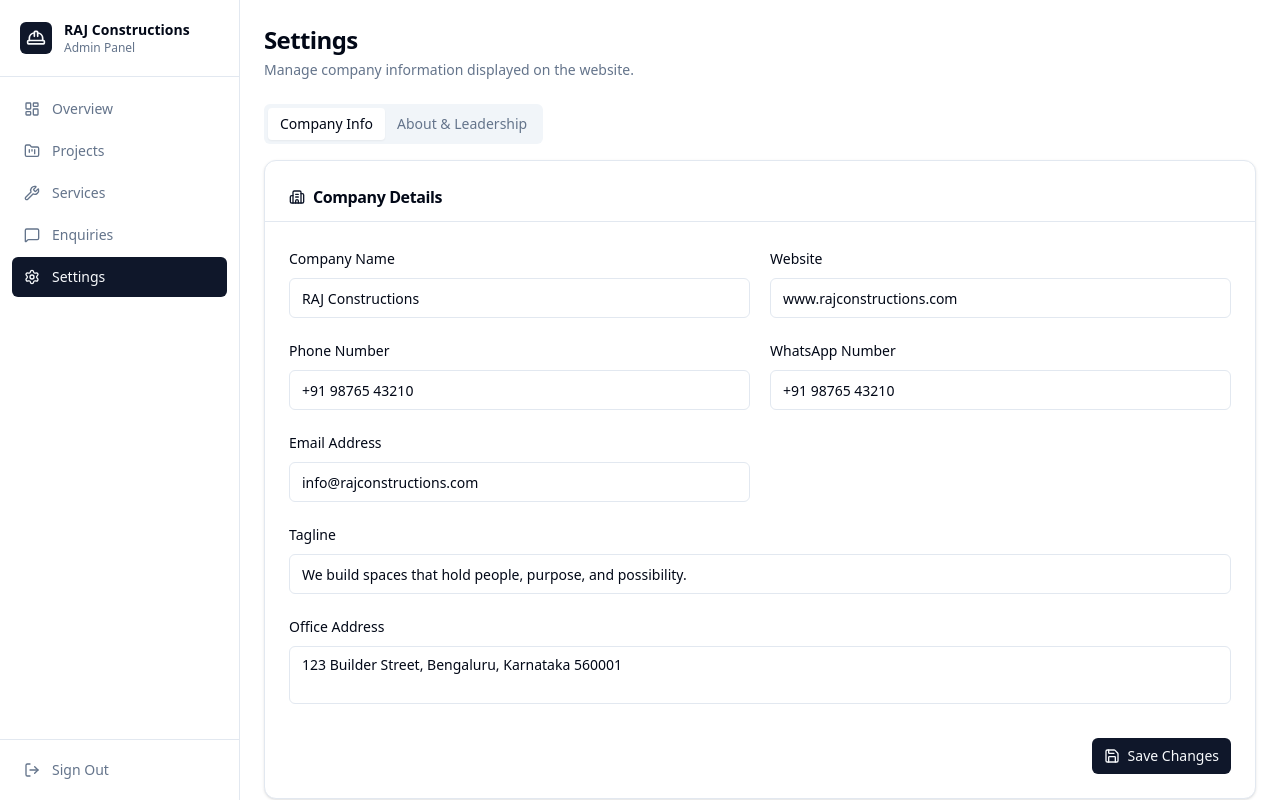
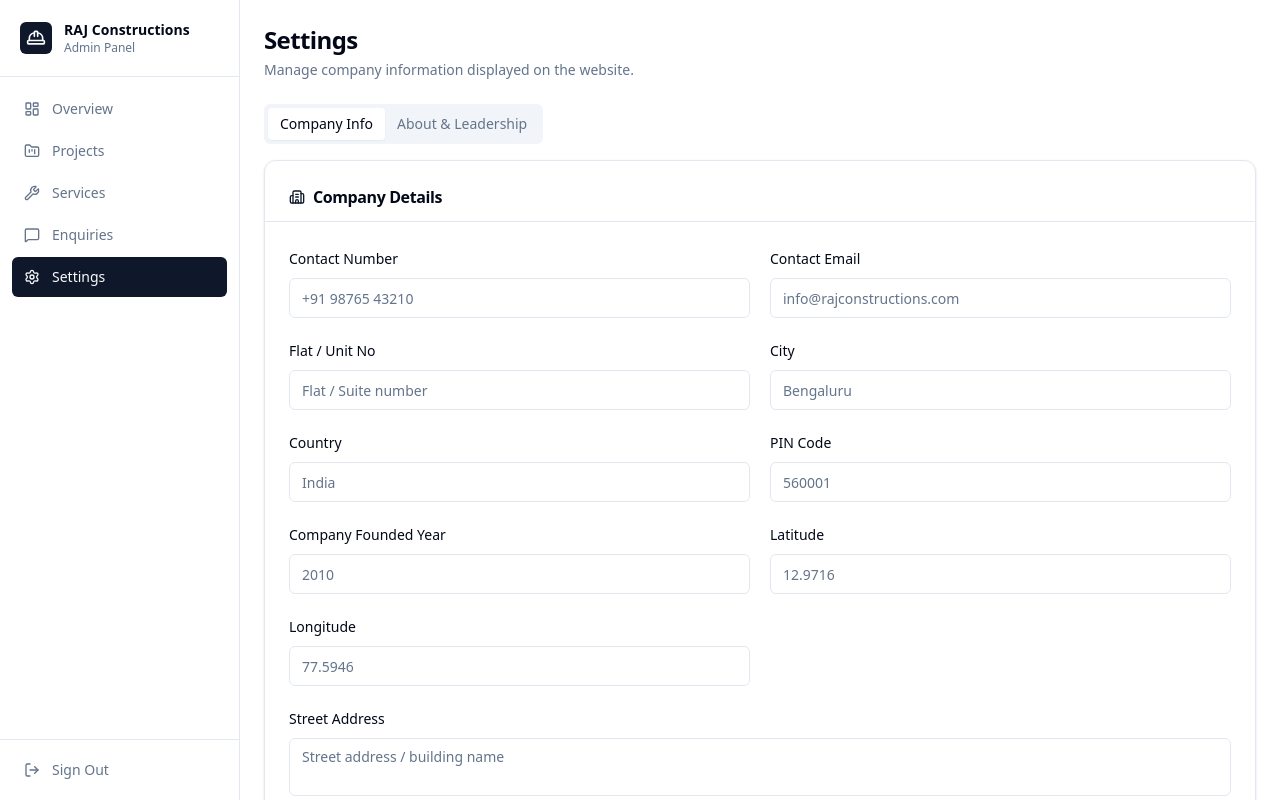
Before and after one commit to shyam-ga04/rajc_marketing_site, a React (Vite) app: page /admin/dashboard/settings in a window 1280 px wide. Built offline with nearby package versions, Linux system fonts and the light colour scheme; no server answers; sample sign-in values are in the browser's storage.

Commit message:
feat: The API has been integrated for company details

```diff
--- a/src/lib/api/admin/index.ts
+++ b/src/lib/api/admin/index.ts
@@ -22,7 +22,7 @@ export const createCompanyDetails = async (payload: any) => {
 export const updateCompanyDetails = async (payload: any, id: number) => {
   try {
     const response = await axios.patch(
-      `${apiEndPoint}/admin/company/${id}`,
+      `${apiEndPoint}/admin/company/update/${id}`,
       payload,
       {},
     )
--- a/src/screens/admin/AdminProjects.tsx
+++ b/src/screens/admin/AdminProjects.tsx
@@ -191,6 +191,7 @@ function AdminProjects() {
             </DialogHeader>
             <Separator />
             <ProjectForm
+              key={editingProject?.id ?? 'new'}
               project={editingProject}
               onSave={handleSave}
               onCancel={() => setDialogOpen(false)}
--- a/src/screens/admin/AdminServices.tsx
+++ b/src/screens/admin/AdminServices.tsx
@@ -174,6 +174,7 @@ function AdminServices() {
             </DialogHeader>
             <Separator />
             <ServiceForm
+              key={editingService?.id ?? 'new'}
               service={editingService}
               onSave={handleSave}
               onCancel={() => setDialogOpen(false)}
--- a/src/screens/admin/AdminSettings.tsx
+++ b/src/screens/admin/AdminSettings.tsx
@@ -7,8 +7,11 @@ import FormField, {
   formControlClassName,
   textAreaControlClassName,
 } from "@/lib/components/form/FormField"
-import { getCompanyDetails, updateCompanyDetails } from "@/lib/api/admin"
-import { DEFAULT_FOOTER_DATA, DEFAULT_ABOUT_DETAIL_DATA } from "@/lib/constants"
+import {
+  getCompanyDetails,
+  createCompanyDetails,
+  updateCompanyDetails,
+} from "@/lib/api/admin"
 import { Save, Building2, BookOpen } from "lucide-react"
 import AdminLayout from "./AdminLayout"
 
@@ -46,53 +49,51 @@ function SaveBar({ isSaving, saveMessage }: SaveBarProps) {
 function AdminSettings() {
   const [isSaving, setIsSaving] = useState(false)
   const [saveMessage, setSaveMessage] = useState("")
+  const [recordExists, setRecordExists] = useState(false)
 
   // Company Info tab
-  const [companyName, setCompanyName] = useState(
-    DEFAULT_FOOTER_DATA.companyName,
-  )
-  const [tagline, setTagline] = useState(
-    "We build spaces that hold people, purpose, and possibility.",
-  )
-  const [address, setAddress] = useState(DEFAULT_FOOTER_DATA.address)
-  const [phone, setPhone] = useState(DEFAULT_FOOTER_DATA.phone)
-  const [whatsapp, setWhatsapp] = useState(DEFAULT_FOOTER_DATA.phone)
-  const [email, setEmail] = useState(DEFAULT_FOOTER_DATA.email)
-  const [website, setWebsite] = useState("www.rajconstructions.com")
+  const [contactNumber, setContactNumber] = useState("")
+  const [contactEmail, setContactEmail] = useState("")
+  const [flatNo, setFlatNo] = useState("")
+  const [address, setAddress] = useState("")
+  const [city, setCity] = useState("")
+  const [country, setCountry] = useState("")
+  const [pinCode, setPinCode] = useState("")
+  const [companySummary, setCompanySummary] = useState("")
+  const [companyFoundedYear, setCompanyFoundedYear] = useState("")
+  const [latitude, setLatitude] = useState("")
+  const [longitude, setLongitude] = useState("")
 
   // About & Leadership tab
-  const [yearsExperience, setYearsExperience] = useState(
-    DEFAULT_ABOUT_DETAIL_DATA.companyIntroduction.yearsInBusinessValue,
-  )
-  const [mission, setMission] = useState(
-    DEFAULT_ABOUT_DETAIL_DATA.missionVision.mission,
-  )
-  const [vision, setVision] = useState(
-    DEFAULT_ABOUT_DETAIL_DATA.missionVision.vision,
-  )
-  const [founderName, setFounderName] = useState(
-    DEFAULT_ABOUT_DETAIL_DATA.leadership.name,
-  )
-  const [founderRole, setFounderRole] = useState(
-    DEFAULT_ABOUT_DETAIL_DATA.leadership.role,
-  )
+  const [founderName, setFounderName] = useState("")
+  const [founderDegrees, setFounderDegrees] = useState("")
+  const [founderSummary, setFounderSummary] = useState("")
+  const [mission, setMission] = useState("")
+  const [vision, setVision] = useState("")
+  const [keyMilestones, setKeyMilestones] = useState("")
 
   useEffect(() => {
     getCompanyDetails(COMPANY_ID).then((res) => {
       if (!res?.data) return
       const d = res.data as Record<string, string>
-      if (d.companyName) setCompanyName(d.companyName)
+      setRecordExists(true)
+      if (d.contact_number) setContactNumber(d.contact_number)
+      if (d.contact_email) setContactEmail(d.contact_email)
+      if (d.flat_no) setFlatNo(d.flat_no)
       if (d.address) setAddress(d.address)
-      if (d.phone) setPhone(d.phone)
-      if (d.whatsapp) setWhatsapp(d.whatsapp)
-      if (d.email) setEmail(d.email)
-      if (d.website) setWebsite(d.website)
-      if (d.tagline) setTagline(d.tagline)
-      if (d.yearsExperience) setYearsExperience(d.yearsExperience)
+      if (d.city) setCity(d.city)
+      if (d.country) setCountry(d.country)
+      if (d.pin_code) setPinCode(d.pin_code)
+      if (d.company_summary) setCompanySummary(d.company_summary)
+      if (d.company_founded_year) setCompanyFoundedYear(d.company_founded_year)
+      if (d.Latitude) setLatitude(d.Latitude)
+      if (d.longitude) setLongitude(d.longitude)
+      if (d.founder_name) setFounderName(d.founder_name)
+      if (d.founder_degrees) setFounderDegrees(d.founder_degrees)
+      if (d.founder_summary) setFounderSummary(d.founder_summary)
       if (d.mission) setMission(d.mission)
       if (d.vision) setVision(d.vision)
-      if (d.founderName) setFounderName(d.founderName)
-      if (d.founderRole) setFounderRole(d.founderRole)
+      if (d.key_milestones) setKeyMilestones(d.key_milestones)
     })
   }, [])
 
@@ -105,10 +106,25 @@ function AdminSettings() {
     e.preventDefault()
     setIsSaving(true)
     try {
-      await updateCompanyDetails(
-        { companyName, tagline, address, phone, whatsapp, email, website },
-        COMPANY_ID,
-      )
+      const payload = {
+        contact_number: contactNumber,
+        contact_email: contactEmail,
+        flat_no: flatNo,
+        address,
+        city,
+        country,
+        pin_code: pinCode,
+        company_summary: companySummary,
+        company_founded_year: companyFoundedYear,
+        Latitude: latitude,
+        longitude,
+      }
+      if (recordExists) {
+        await updateCompanyDetails(payload, COMPANY_ID)
+      } else {
+        await createCompanyDetails(payload)
+        setRecordExists(true)
+      }
       showFeedback("Company details saved successfully.")
     } catch {
       showFeedback("Failed to save. Please try again.")
@@ -121,10 +137,20 @@ function AdminSettings() {
     e.preventDefault()
     setIsSaving(true)
     try {
-      await updateCompanyDetails(
-        { yearsExperience, mission, vision, founderName, founderRole },
-        COMPANY_ID,
-      )
+      const payload = {
+        founder_name: founderName,
+        founder_degrees: founderDegrees,
+        founder_summary: founderSummary,
+        mission,
+        vision,
+        key_milestones: keyMilestones,
+      }
+      if (recordExists) {
+        await updateCompanyDetails(payload, COMPANY_ID)
+      } else {
+        await createCompanyDetails(payload)
+        setRecordExists(true)
+      }
       showFeedback("About details saved successfully.")
     } catch {
       showFeedback("Failed to save. Please try again.")
@@ -161,70 +187,107 @@ function AdminSettings() {
               <CardContent className="pt-6">
                 <form onSubmit={handleSaveCompany} className="space-y-5">
                   <div className="grid grid-cols-1 md:grid-cols-2 gap-5">
-                    <FormField id="s-cname" label="Company Name">
-                      <input
-                        id="s-cname"
-                        value={companyName}
-                        onChange={(e) => setCompanyName(e.target.value)}
-                        placeholder="RAJ Constructions"
-                        className={formControlClassName}
-                      />
-                    </FormField>
-                    <FormField id="s-website" label="Website">
-                      <input
-                        id="s-website"
-                        value={website}
-                        onChange={(e) => setWebsite(e.target.value)}
-                        placeholder="www.rajconstructions.com"
-                        className={formControlClassName}
-                      />
-                    </FormField>
-                    <FormField id="s-phone" label="Phone Number">
+                    <FormField id="s-phone" label="Contact Number">
                       <input
                         id="s-phone"
-                        value={phone}
-                        onChange={(e) => setPhone(e.target.value)}
+                        value={contactNumber}
+                        onChange={(e) => setContactNumber(e.target.value)}
                         placeholder="+91 98765 43210"
                         className={formControlClassName}
                       />
                     </FormField>
-                    <FormField id="s-whatsapp" label="WhatsApp Number">
-                      <input
-                        id="s-whatsapp"
-                        value={whatsapp}
-                        onChange={(e) => setWhatsapp(e.target.value)}
-                        placeholder="+91 98765 43210"
-                        className={formControlClassName}
-                      />
-                    </FormField>
-                    <FormField id="s-email" label="Email Address">
+                    <FormField id="s-email" label="Contact Email">
                       <input
                         id="s-email"
                         type="email"
-                        value={email}
-                        onChange={(e) => setEmail(e.target.value)}
+                        value={contactEmail}
+                        onChange={(e) => setContactEmail(e.target.value)}
                         placeholder="info@rajconstructions.com"
                         className={formControlClassName}
                       />
                     </FormField>
-                  </div>
-                  <FormField id="s-tagline" label="Tagline">
+                    <FormField id="s-flatno" label="Flat / Unit No">
                       <input
-                      id="s-tagline"
-                      value={tagline}
-                      onChange={(e) => setTagline(e.target.value)}
-                      placeholder="Company tagline shown on homepage"
+                        id="s-flatno"
+                        value={flatNo}
+                        onChange={(e) => setFlatNo(e.target.value)}
+                        placeholder="Flat / Suite number"
                         className={formControlClassName}
                       />
                     </FormField>
-                  <FormField id="s-address" label="Office Address">
+                    <FormField id="s-city" label="City">
+                      <input
+                        id="s-city"
+                        value={city}
+                        onChange={(e) => setCity(e.target.value)}
+                        placeholder="Bengaluru"
+                        className={formControlClassName}
+                      />
+                    </FormField>
+                    <FormField id="s-country" label="Country">
+                      <input
+                        id="s-country"
+                        value={country}
+                        onChange={(e) => setCountry(e.target.value)}
+                        placeholder="India"
+                        className={formControlClassName}
+                      />
+                    </FormField>
+                    <FormField id="s-pin" label="PIN Code">
+                      <input
+                        id="s-pin"
+                        value={pinCode}
+                        onChange={(e) => setPinCode(e.target.value)}
+                        placeholder="560001"
+                        className={formControlClassName}
+                      />
+                    </FormField>
+                    <FormField id="s-year" label="Company Founded Year">
+                      <input
+                        id="s-year"
+                        value={companyFoundedYear}
+                        onChange={(e) => setCompanyFoundedYear(e.target.value)}
+                        placeholder="2010"
+                        className={formControlClassName}
+                      />
+                    </FormField>
+                    <FormField id="s-lat" label="Latitude">
+                      <input
+                        id="s-lat"
+                        value={latitude}
+                        onChange={(e) => setLatitude(e.target.value)}
+                        placeholder="12.9716"
+                        className={formControlClassName}
+                      />
+                    </FormField>
+                    <FormField id="s-lng" label="Longitude">
+                      <input
+                        id="s-lng"
+                        value={longitude}
+                        onChange={(e) => setLongitude(e.target.value)}
+                        placeholder="77.5946"
+                        className={formControlClassName}
+                      />
+                    </FormField>
+                  </div>
+                  <FormField id="s-address" label="Street Address">
                     <textarea
                       id="s-address"
                       value={address}
                       onChange={(e) => setAddress(e.target.value)}
-                      placeholder="Full office address"
+                      placeholder="Street address / building name"
                       className={`${textAreaControlClassName} resize-none`}
                       rows={2}
+                    />
+                  </FormField>
+                  <FormField id="s-summary" label="Company Summary">
+                    <textarea
+                      id="s-summary"
+                      value={companySummary}
+                      onChange={(e) => setCompanySummary(e.target.value)}
+                      placeholder="Brief description of the company..."
+                      className={`${textAreaControlClassName} resize-none`}
+                      rows={3}
                     />
                   </FormField>
                   <SaveBar isSaving={isSaving} saveMessage={saveMessage} />
@@ -244,13 +307,37 @@ function AdminSettings() {
               <Separator />
               <CardContent className="pt-6">
                 <form onSubmit={handleSaveAbout} className="space-y-5">
-                  <FormField id="s-years" label="Years of Experience">
+                  <div className="grid grid-cols-1 md:grid-cols-2 gap-5">
+                    <FormField id="s-founder" label="Founder Name">
                       <input
-                      id="s-years"
-                      value={yearsExperience}
-                      onChange={(e) => setYearsExperience(e.target.value)}
-                      placeholder="15+ years of execution experience"
+                        id="s-founder"
+                        value={founderName}
+                        onChange={(e) => setFounderName(e.target.value)}
+                        placeholder="Founder name"
                         className={formControlClassName}
+                      />
+                    </FormField>
+                    <FormField
+                      id="s-degrees"
+                      label="Founder Degrees / Qualifications"
+                    >
+                      <input
+                        id="s-degrees"
+                        value={founderDegrees}
+                        onChange={(e) => setFounderDegrees(e.target.value)}
+                        placeholder="B.E (Civil), MBA"
+                        className={formControlClassName}
+                      />
+                    </FormField>
+                  </div>
+                  <FormField id="s-founder-bio" label="Founder Bio">
+                    <textarea
+                      id="s-founder-bio"
+                      value={founderSummary}
+                      onChange={(e) => setFounderSummary(e.target.value)}
+                      placeholder="Brief description of the founder..."
+                      className={`${textAreaControlClassName} resize-none`}
+                      rows={3}
                     />
                   </FormField>
                   <FormField id="s-mission" label="Mission Statement">
@@ -273,26 +360,16 @@ function AdminSettings() {
                       rows={3}
                     />
                   </FormField>
-                  <div className="grid grid-cols-1 md:grid-cols-2 gap-5">
-                    <FormField id="s-founder" label="Founder Name">
-                      <input
-                        id="s-founder"
-                        value={founderName}
-                        onChange={(e) => setFounderName(e.target.value)}
-                        placeholder="Founder name"
-                        className={formControlClassName}
+                  <FormField id="s-milestones" label="Key Milestones">
+                    <textarea
+                      id="s-milestones"
+                      value={keyMilestones}
+                      onChange={(e) => setKeyMilestones(e.target.value)}
+                      placeholder="Key milestones in company history..."
+                      className={`${textAreaControlClassName} resize-none`}
+                      rows={4}
                     />
                   </FormField>
-                    <FormField id="s-role" label="Founder Role">
-                      <input
-                        id="s-role"
-                        value={founderRole}
-                        onChange={(e) => setFounderRole(e.target.value)}
-                        placeholder="Founder & Managing Director"
-                        className={formControlClassName}
-                      />
-                    </FormField>
-                  </div>
                   <SaveBar isSaving={isSaving} saveMessage={saveMessage} />
                 </form>
               </CardContent>
```
Also changed, not shown: src/screens/admin/AdminEnquiries.tsx (+31 -19 lines). Lines whose indentation alone changed are shown as unchanged.
